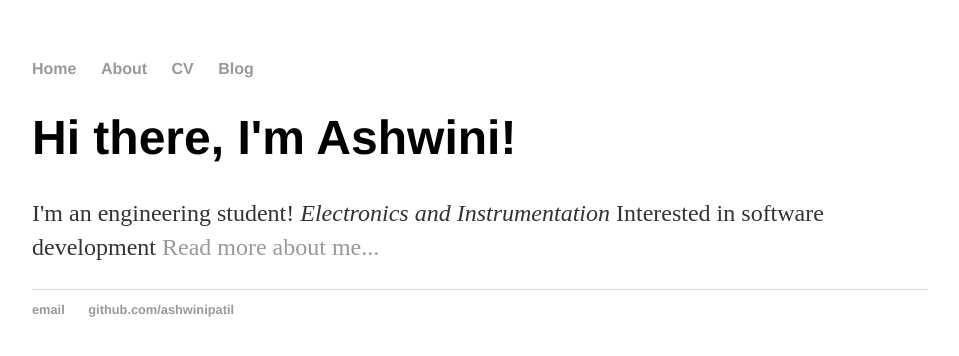
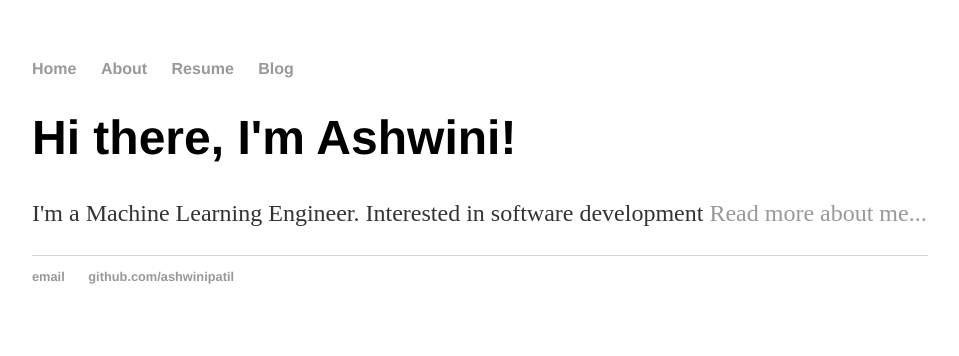
Before and after one commit to ap1995/ap1995.github.io, a Jekyll site: the page index.html, which Jekyll copies as it is, in a window 1280 px wide. Shown: the top 356 px of the page, without its empty margins (160-1119 px from the left). Built offline with Jekyll 4.4.1, drawn with Linux system fonts in a browser that asks for light colours.

Commit message:
Update index.html

```diff
--- a/index.html
+++ b/index.html
@@ -9,14 +9,14 @@
     		<ul>
         		<li><a href="/">Home</a></li>
 	        	<li><a href="/about">About</a></li>
-        		<li><a href="/cv">CV</a></li>
+        		<li><a href="/resume">Resume</a></li>
         		<li><a href="https://patilashwinic.wordpress.com/">Blog</a></li>
     		</ul>
 		</nav>
 		<div class="container">
     		<div class="blurb">
         		<h1>Hi there, I'm Ashwini!</h1>
-				<p>I'm an engineering student! <em>Electronics and Instrumentation</em> Interested in software development <a href="/about">Read more about me...</a></p>
+				<p>I'm a Machine Learning Engineer. Interested in software development <a href="/about">Read more about me...</a></p>
     		</div><!-- /.blurb -->
 		</div><!-- /.container -->
 		<footer>
```
